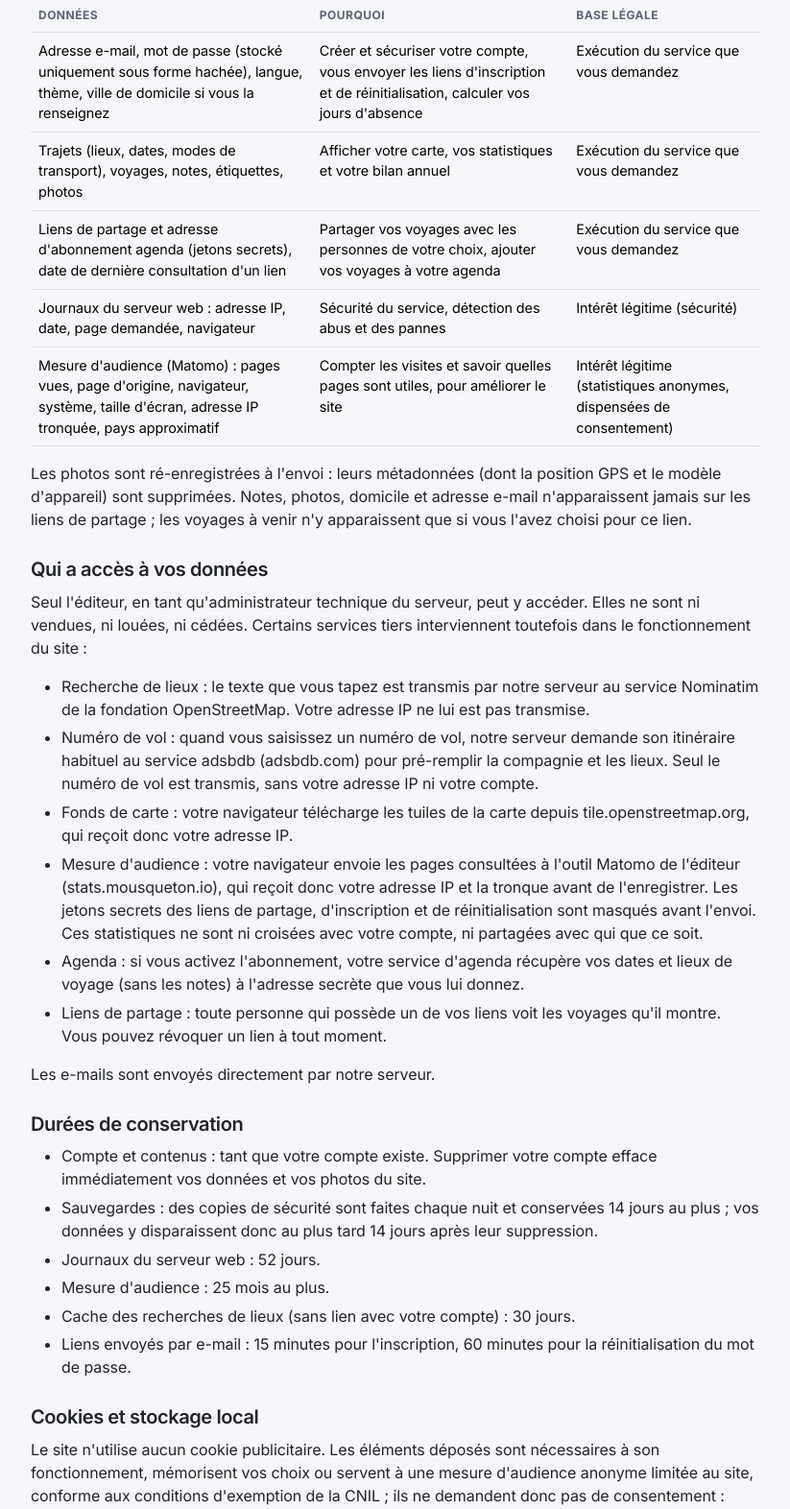
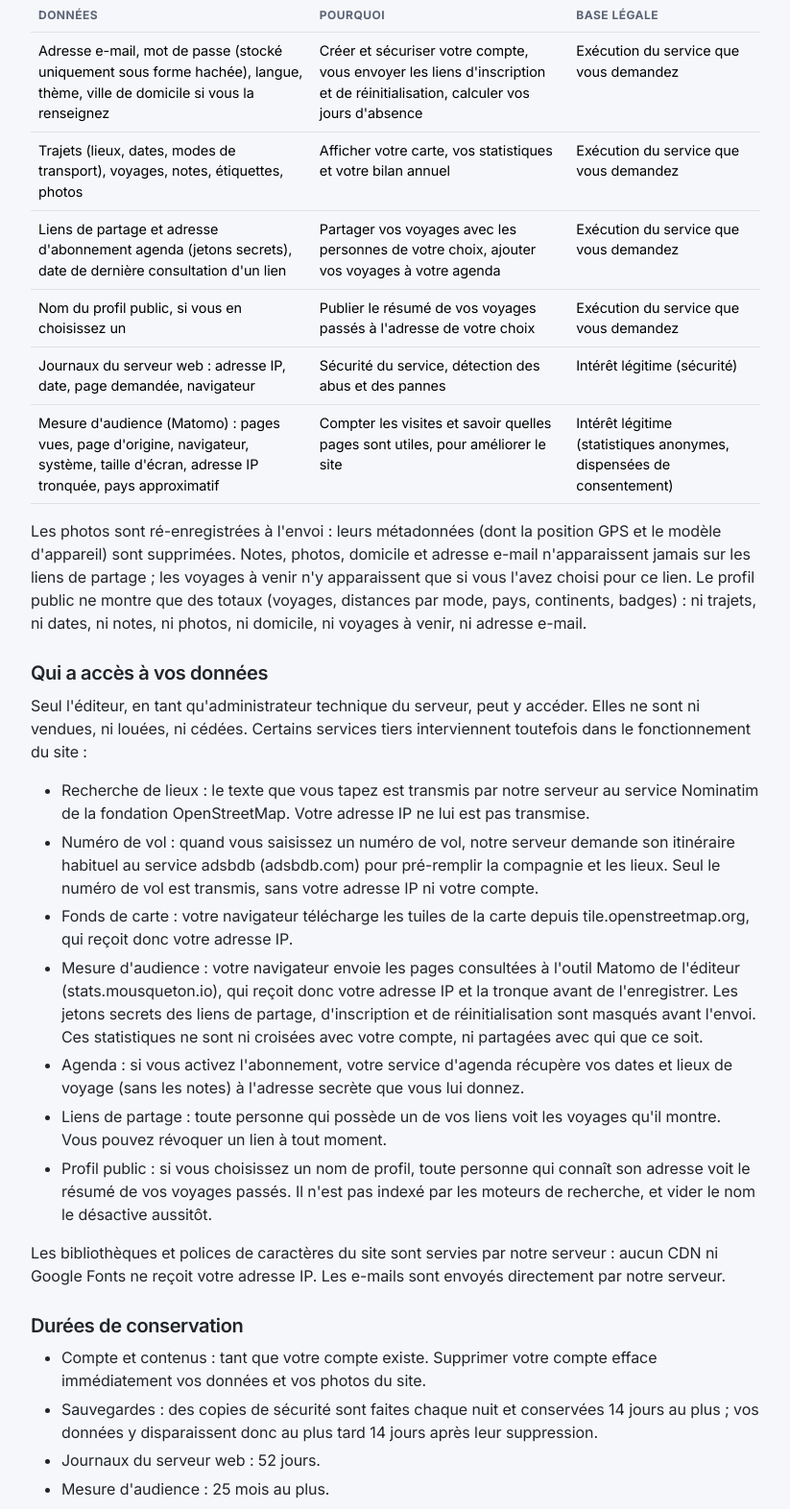
Before and after one commit to JMousqueton/travellog, a Flask app: page /privacy in a window 1280 px wide. Shown: the part 377-1949 px from the top of the page at 96% size, without its empty margins (228-1051 px from the left). Run offline with Flask 3, Linux system fonts and the light colour scheme; the visitor is signed in with stand-in values (Sample User, id 1); parts of the project's set-up code (start-up, migrations or seed data) failed here and were passed over; some libraries are stand-ins or nearby versions.

Commit message:
Confidentialité et À propos : import par e-mail, cartes Wallet, profil public, plus de CDN
- Politique de confidentialité : données de l'import par e-mail, profil public, bibliothèques servies par le site, durées de conservation
- À propos : cartes Wallet, import par e-mail, profil public, aucun CDN
- Suppression d'un compte : ses entrées du journal d'import et ses tickets d'erreur (e-mails bruts) sont supprimés aussi
- Tâche maintenance : journal des e-mails importés ou ignorés purgé après MAIL_IMPORT_LOG_DAYS jours (90), échecs conservés
- Traductions, tests, README

```diff
--- a/app/admin/routes.py
+++ b/app/admin/routes.py
@@ -5,6 +5,7 @@ from flask_babel import gettext as _
 from flask_login import current_user
 
 from ..extensions import db
+from ..mail_import.processing import forget_user
 from ..models import Setting, Ticket, Trip, User, registration_open, utcnow
 from ..support.forms import ReplyForm
 from ..support.notify import notify_user
@@ -33,6 +34,7 @@ def delete_user(user_id):
         flash(_("Vous ne pouvez pas supprimer votre propre compte."), "danger")
         return redirect(url_for("admin.users"))
     email = user.email
+    forget_user(user)
     db.session.delete(user)
     db.session.commit()
     flash(_("Le compte %(email)s a été supprimé.", email=email), "success")
--- a/app/auth/routes.py
+++ b/app/auth/routes.py
@@ -8,6 +8,7 @@ from flask_login import current_user, login_required, login_user, logout_user
 from ..extensions import db, limiter
 from ..i18n import LANGUAGES, current_locale
 from ..mail import mail_enabled, send_email
+from ..mail_import.processing import forget_user
 from ..models import (ImportAddress, User, import_address_token, is_import_address, read_import_address_token,
                       read_signup_token, registration_open, signup_token)
 from ..utils import is_safe_redirect
@@ -281,6 +282,7 @@ def delete_account():
             return redirect(url_for("auth.profile"))
         else:
             logout_user()
+            forget_user(user)
             db.session.delete(user)
             db.session.commit()
             flash(_("Votre compte et tous vos voyages ont été supprimés."), "success")
--- a/app/jobs.py
+++ b/app/jobs.py
@@ -53,19 +53,23 @@ def _maintenance():
     from .geo import purge_geocode_cache
     from .models import ShareLink
 
+    from .mail_import.processing import purge_log
+
     geocode = purge_geocode_cache()
+    mails = purge_log(current_app.config["MAIL_IMPORT_LOG_DAYS"])
     links = db.session.execute(db.delete(ShareLink).where(ShareLink.expires_at <= utcnow())).rowcount
     history = db.session.execute(
         db.delete(JobRun).where(JobRun.started_at < utcnow() - timedelta(days=JOB_HISTORY_DAYS))).rowcount
     db.session.commit()
-    return f"{geocode} géocodage(s) expiré(s), {links} lien(s) de partage expiré(s), {history} exécution(s) anciennes"
+    return (f"{geocode} géocodage(s) expiré(s), {links} lien(s) de partage expiré(s), {mails} e-mail(s) d'import "
+            f"anciens, {history} exécution(s) anciennes")
 
 
 JOBS = {job.name: job for job in (
     Job("mail-import", timedelta(minutes=5), _mail_import, _l("Import par e-mail (boîte IMAP)")),
     Job("backup", timedelta(days=1), _backup, _l("Sauvegarde complète (base + photos)")),
     Job("maintenance", timedelta(days=1), _maintenance,
-        _l("Purge du cache de géocodage, des liens de partage expirés et de l'historique des tâches")),
+        _l("Purge du cache de géocodage, des liens de partage expirés, du journal des imports par e-mail et de l'historique des tâches")),
 )}
 
 
--- a/app/templates/legal/privacy.html
+++ b/app/templates/legal/privacy.html
@@ -27,6 +27,14 @@
           <tr><td>{{ _("Liens de partage et adresse d'abonnement agenda (jetons secrets), date de dernière consultation d'un lien") }}</td>
               <td>{{ _("Partager vos voyages avec les personnes de votre choix, ajouter vos voyages à votre agenda") }}</td>
               <td>{{ _("Exécution du service que vous demandez") }}</td></tr>
+          <tr><td>{{ _("Nom du profil public, si vous en choisissez un") }}</td>
+              <td>{{ _("Publier le résumé de vos voyages passés à l'adresse de votre choix") }}</td>
+              <td>{{ _("Exécution du service que vous demandez") }}</td></tr>
+          {% if config.IMPORT_ADDRESS %}
+          <tr><td>{{ _("E-mails de confirmation que vous transférez à l'adresse d'import (avec leurs pièces jointes, dont les cartes d'embarquement Wallet), adresses d'import supplémentaires que vous confirmez, journal des e-mails reçus (expéditeur, objet, résultat)") }}</td>
+              <td>{{ _("Ajouter les trajets de vos réservations à votre compte, ne traiter chaque e-mail qu'une fois, et transmettre à l'équipe ceux qui n'ont pas pu être lus") }}</td>
+              <td>{{ _("Exécution du service que vous demandez") }}</td></tr>
+          {% endif %}
           <tr><td>{{ _("Journaux du serveur web : adresse IP, date, page demandée, navigateur") }}</td>
               <td>{{ _("Sécurité du service, détection des abus et des pannes") }}</td>
               <td>{{ _("Intérêt légitime (sécurité)") }}</td></tr>
@@ -36,7 +44,11 @@
         </tbody>
       </table>
     </div>
-    <p>{{ _("Les photos sont ré-enregistrées à l'envoi : leurs métadonnées (dont la position GPS et le modèle d'appareil) sont supprimées. Notes, photos, domicile et adresse e-mail n'apparaissent jamais sur les liens de partage ; les voyages à venir n'y apparaissent que si vous l'avez choisi pour ce lien.") }}</p>
+    <p>{{ _("Les photos sont ré-enregistrées à l'envoi : leurs métadonnées (dont la position GPS et le modèle d'appareil) sont supprimées. Notes, photos, domicile et adresse e-mail n'apparaissent jamais sur les liens de partage ; les voyages à venir n'y apparaissent que si vous l'avez choisi pour ce lien.") }}
+      {{ _("Le profil public ne montre que des totaux (voyages, distances par mode, pays, continents, badges) : ni trajets, ni dates, ni notes, ni photos, ni domicile, ni voyages à venir, ni adresse e-mail.") }}</p>
+    {% if config.IMPORT_ADDRESS %}
+    <p>{{ _("Import par e-mail : un e-mail n'est accepté que s'il vient de l'adresse de votre compte ou d'une adresse d'import confirmée, avec une signature DKIM valide. Une fois ses trajets ajoutés, il est supprimé de la boîte de réception. S'il n'a pas pu être lu, il reste dans la boîte et son contenu complet est transmis à l'équipe dans un ticket de support, pour un import manuel.") }}</p>
+    {% endif %}
   </section>
 
   <section>
@@ -51,8 +63,10 @@
       {% if routing %}<li>{{ _("Distances routières : les coordonnées de départ et d'arrivée des trajets en voiture ou en bus sont envoyées par notre serveur à un service de calcul d'itinéraire (OSRM).") }}</li>{% endif %}
       <li>{{ _("Agenda : si vous activez l'abonnement, votre service d'agenda récupère vos dates et lieux de voyage (sans les notes) à l'adresse secrète que vous lui donnez.") }}</li>
       <li>{{ _("Liens de partage : toute personne qui possède un de vos liens voit les voyages qu'il montre. Vous pouvez révoquer un lien à tout moment.") }}</li>
+      <li>{{ _("Profil public : si vous choisissez un nom de profil, toute personne qui connaît son adresse voit le résumé de vos voyages passés. Il n'est pas indexé par les moteurs de recherche, et vider le nom le désactive aussitôt.") }}</li>
     </ul>
-    <p>{{ _("Les e-mails sont envoyés directement par notre serveur.") }}{% if location %} {{ _("Le site et ses données sont hébergés à %(location)s.", location=location) }}{% endif %}</p>
+    <p>{{ _("Les bibliothèques et polices de caractères du site sont servies par notre serveur : aucun CDN ni Google Fonts ne reçoit votre adresse IP.") }}
+      {{ _("Les e-mails sont envoyés directement par notre serveur.") }}{% if location %} {{ _("Le site et ses données sont hébergés à %(location)s.", location=location) }}{% endif %}</p>
   </section>
 
   <section>
@@ -60,6 +74,7 @@
     <ul>
       <li>{{ _("Compte et contenus : tant que votre compte existe. Supprimer votre compte efface immédiatement vos données et vos photos du site.") }}</li>
       <li>{{ _("Sauvegardes : des copies de sécurité sont faites chaque nuit et conservées %(days)s jours au plus ; vos données y disparaissent donc au plus tard %(days)s jours après leur suppression.", days=backup_days) }}</li>
+      {% if config.IMPORT_ADDRESS %}<li>{{ _("Import par e-mail : un e-mail importé est supprimé de la boîte aussitôt ; le journal des e-mails importés ou ignorés (expéditeur, objet) est conservé %(days)s jours. Un e-mail qui n'a pas pu être lu est conservé, avec son ticket, jusqu'à son traitement. Supprimer votre compte efface aussi ces journaux et ces tickets.", days=config.MAIL_IMPORT_LOG_DAYS) }}</li>{% endif %}
       <li>{{ _("Journaux du serveur web : %(days)s jours.", days=log_days) }}</li>
       <li>{{ _("Mesure d'audience : 25 mois au plus.") }}</li>
       <li>{{ _("Cache des recherches de lieux (sans lien avec votre compte) : %(days)s jours.", days=geocode_days) }}</li>
--- a/config.py
+++ b/config.py
@@ -73,6 +73,9 @@ class Config:
     MAX_IMPORT_ADDRESSES = int(os.environ.get("MAX_IMPORT_ADDRESSES", "10"))
     # Compte « Import Error » qui ouvre un ticket pour chaque e-mail sans trajet reconnu.
     MAIL_IMPORT_ERROR_EMAIL = os.environ.get("MAIL_IMPORT_ERROR_EMAIL", "import-error@voyage-voyage.invalid")
+    # Journal des e-mails importés ou ignorés (expéditeur, objet) : purgé après ce nombre de jours (tâche
+    # maintenance). Les échecs restent tant que leur e-mail est dans la boîte, sinon il rouvrirait un ticket.
+    MAIL_IMPORT_LOG_DAYS = int(os.environ.get("MAIL_IMPORT_LOG_DAYS", "90"))
 
     # Journalisation et suivi des erreurs (Sentry, facultatif : pip install "sentry-sdk[flask]").
     LOG_LEVEL = os.environ.get("LOG_LEVEL", "INFO").upper()
```
Also changed, not shown: app/mail_import/processing.py (+23 -0 lines), app/templates/about.html (+6 -1 lines), tests/test_legal_seo.py (+10 -0 lines), tests/test_mail_import.py (+29 -0 lines), README.md, README_FR.md, app/translations/de/LC_MESSAGES/messages.po, app/translations/en/LC_MESSAGES/messages.po, app/translations/es/LC_MESSAGES/messages.po, app/translations/it/LC_MESSAGES/messages.po, 2 other files.
